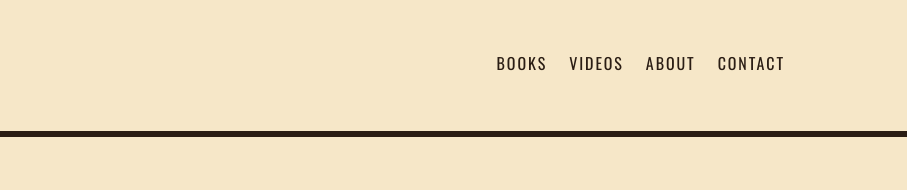
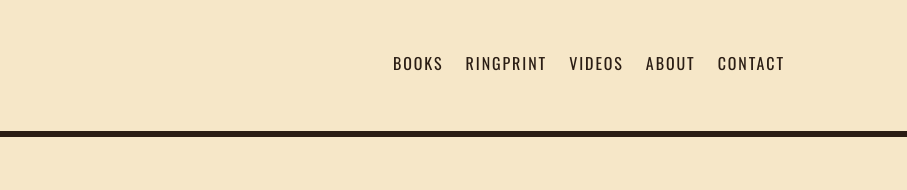
Before and after one commit to mercshav0k/burrowingowlpress, a plain HTML site: page index.html in a window 1280 px wide. Shown: the top 190 px of the page, 373-1280 px from the left. Drawn offline with nearby package versions, Linux system fonts and the light colour scheme.

Commit message:
Add Ringprint link to site menu

```diff
--- a/index.html
+++ b/index.html
@@ -82,7 +82,7 @@
 <header>
   <div class="wrap">
     <a href="#"><img src="logo.png" alt="Burrowing Owl Press"></a>
-    <nav><a href="#books">Books</a><a href="#videos">Videos</a><a href="#about">About</a><a href="#contact">Contact</a></nav>
+    <nav><a href="#books">Books</a><a href="/ringprint/">Ringprint</a><a href="#videos">Videos</a><a href="#about">About</a><a href="#contact">Contact</a></nav>
   </div>
 </header>
 
```
